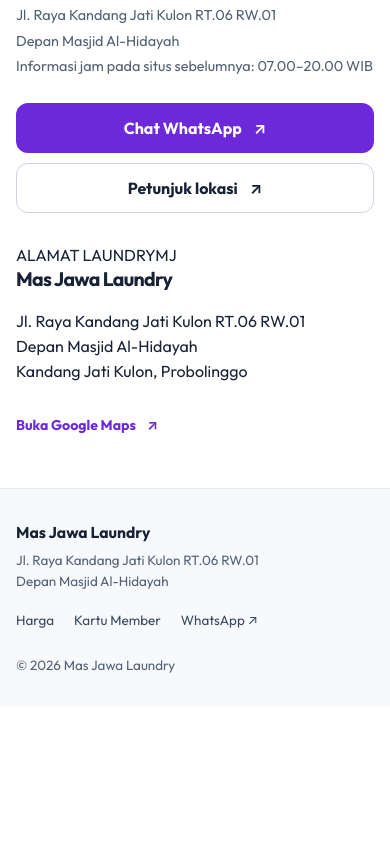
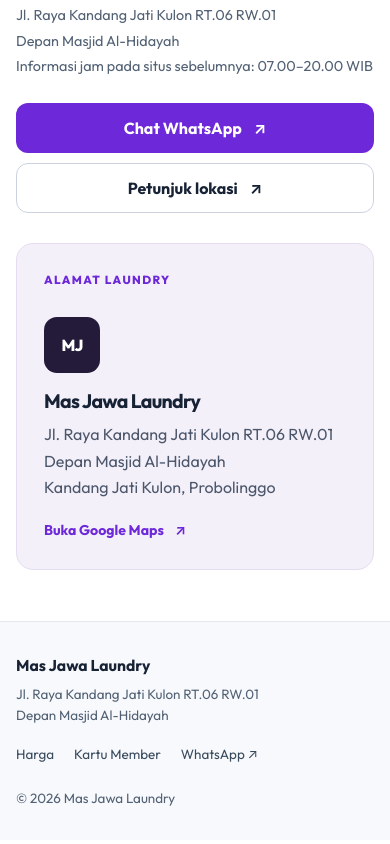
Before and after one commit to warasjawa-laundry/Mas, a Next.js app: page / in a window 390 px wide. Shown: the part 4449-5293 px from the top of the page. Before the commit the page ends 5222 px from the top, so only its background shows below. Built offline with nearby package versions, Linux system fonts and the light colour scheme.

Commit message:
style(stage2): simplify contact address section for mobile

```diff
--- a/app/globals.css
+++ b/app/globals.css
@@ -123,14 +123,11 @@ h3 { font-size: 1.22rem; }
 .contact-address { display: flex; flex-direction: column; color: var(--muted); gap: 3px; margin: 23px 0 26px; font-size: .9rem; }
 .contact-address strong { color: var(--ink); font-size: 1rem; }
 .contact-actions { display: flex; gap: 10px; flex-wrap: wrap; }
-.contact-map { min-height: 375px; background: #e9edee; border-radius: 16px; overflow: hidden; position: relative; display: flex; flex-direction: column; justify-content: flex-end; }
-.map-illustration { position: absolute; inset: 0; background: linear-gradient(152deg, #f1f3f4, #dce7e2); overflow: hidden; }
-.map-line { position: absolute; width: 160%; height: 18px; background: #fff; transform: rotate(-25deg); left: -30%; border: 1px solid #d9e0e5; }
-.map-line-one { top: 25%; }.map-line-two { top: 70%; transform: rotate(20deg); }.map-line-three { top: 50%; transform: rotate(85deg); }
-.map-pin { position: absolute; left: 52%; top: 40%; transform: translate(-50%, -50%); border: 5px solid white; box-shadow: 0 8px 20px rgb(0 0 0 / .16); color: white; border-radius: 50%; background: var(--brand); width: 70px; height: 70px; display: grid; place-items: center; font-weight: 800; }
-.map-caption { position: relative; margin: 14px; padding: 15px 19px; border-radius: 11px; background: white; display: flex; flex-direction: column; gap: 3px; font-size: .93rem; }
-.map-caption span { color: var(--muted); font-size: .8rem; }
-
+.contact-location-card { background: #f3f0fa; border: 1px solid #e6dcf1; border-radius: 17px; padding: clamp(27px, 4vw, 45px); min-height: 360px; display: flex; align-items: flex-start; flex-direction: column; justify-content: center; }
+.location-label { font-weight: 800; letter-spacing: .12em; font-size: .73rem; color: var(--brand); margin-bottom: 28px; }
+.location-monogram { display: grid; place-items: center; width: 56px; height: 56px; border-radius: 13px; background: #241a39; color: #fff; font-weight: 800; margin-bottom: 17px; letter-spacing: -.05em; }
+.contact-location-card h3 { margin-bottom: 9px; }
+.contact-location-card p { color: #4d576b; margin-bottom: 5px; line-height: 1.65; }
 .site-footer { background: #f7f9fc; border-top: 1px solid var(--line); }
 .footer-inner { padding: 31px 0; display: grid; grid-template-columns: 1.1fr 1fr auto; gap: 25px; align-items: center; }
 .footer-inner strong { font-size: .98rem; }
@@ -184,7 +181,7 @@ h3 { font-size: 1.22rem; }
   .about-image-main { height: 365px; }
   .member-feature { gap: 14px; }
   .member-feature-steps>div { padding: 14px 0; }
-  .contact-map { min-height: 260px; }
+  .contact-location-card { min-height: 260px; }
   .footer-inner { display: flex; align-items: start; flex-direction: column; gap: 18px; }
   .member-information { padding: 30px 0 70px; }
   .breadcrumb { margin-bottom: 37px; }
```
